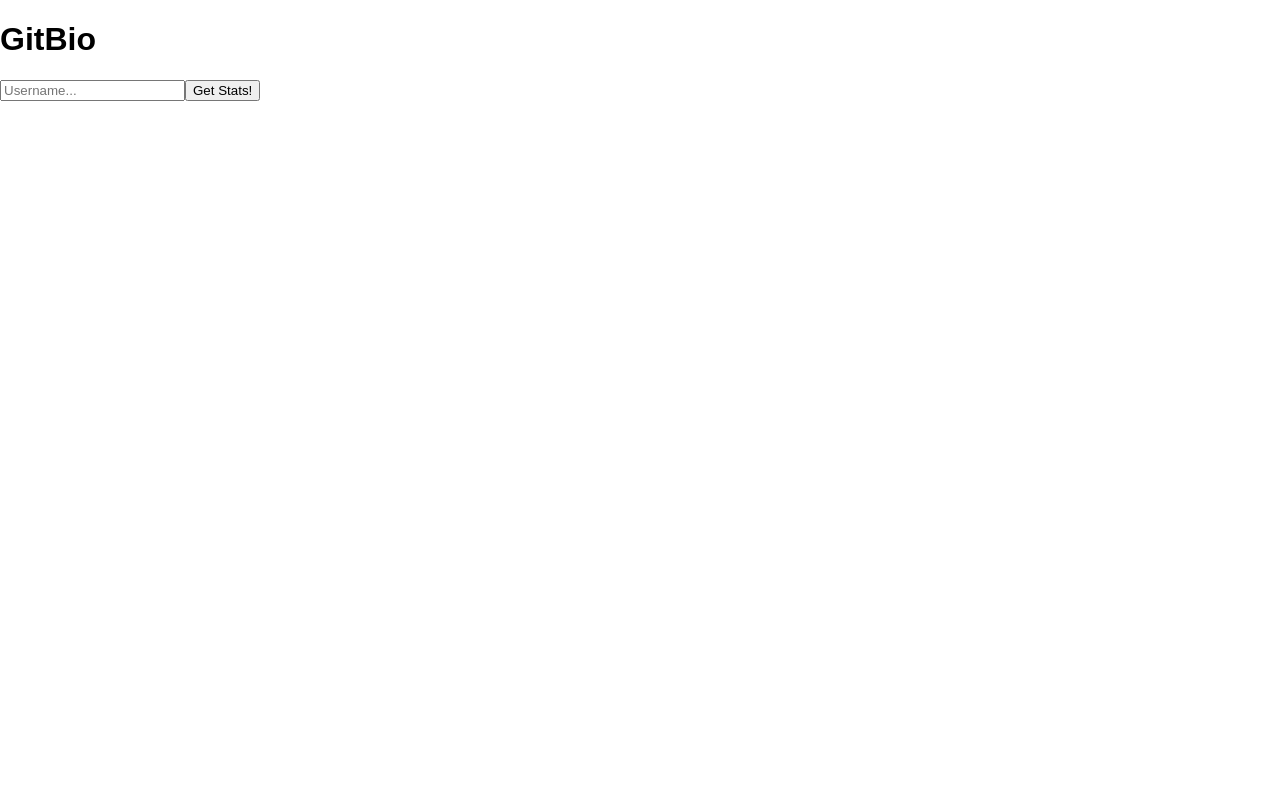
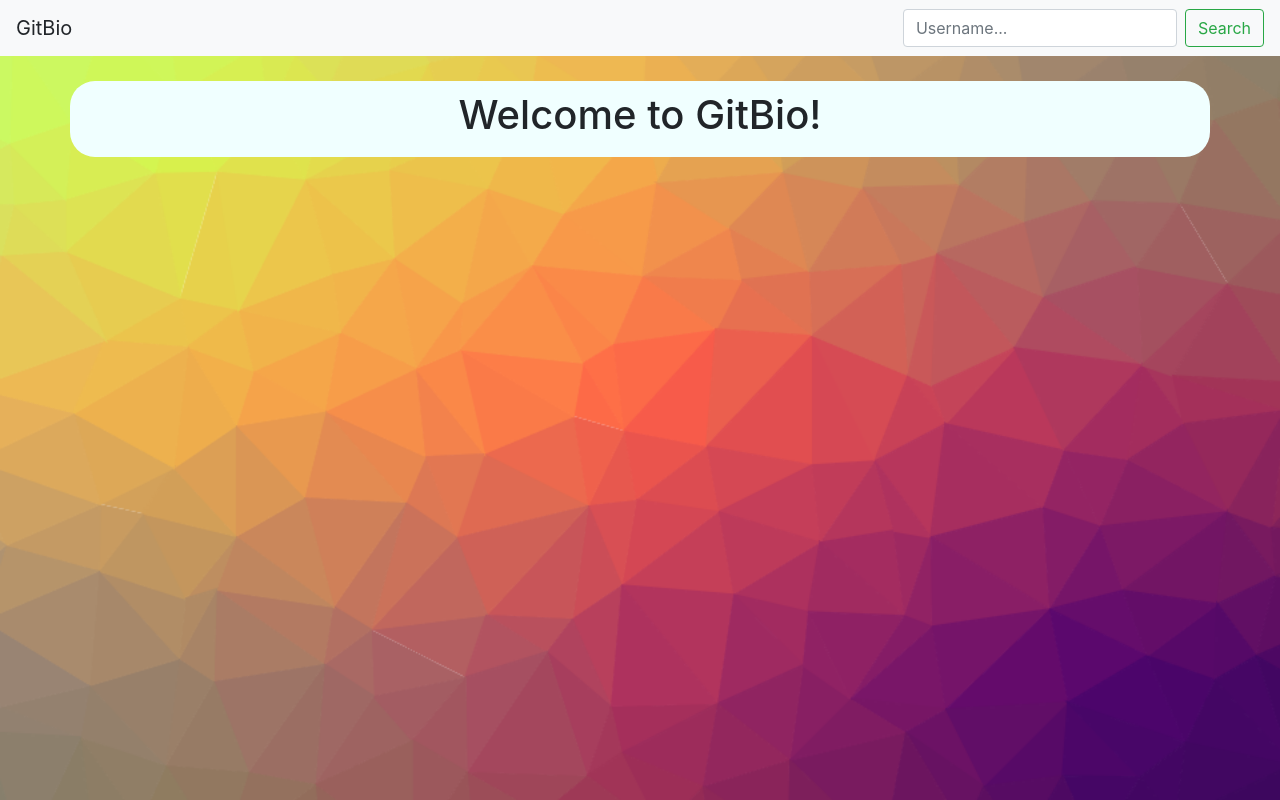
Before and after one commit to ykarim/gitbio, a React (Create React App) app: page / in a window 1280 px wide. Built offline with nearby package versions, Linux system fonts and the light colour scheme.

Commit message:
New layout
* Added bootstrap
* Added background image
* Added default greeting upon website first load
* Display collected user information
* Replaced Form with navbar search form

```diff
--- a/package.json
+++ b/package.json
@@ -3,6 +3,8 @@
   "version": "0.1.0",
   "private": true,
   "dependencies": {
+    "animate.css": "^3.7.0",
+    "bootstrap": "^4.1.3",
     "react": "^16.4.1",
     "react-dom": "^16.4.1",
     "react-scripts": "1.1.4"
--- a/src/App.css
+++ b/src/App.css
@@ -0,0 +1,33 @@
+.wrapper {
+
+}
+
+.container {
+    background: azure;
+
+    border-radius: 25px;
+    margin-top: 25px;
+    padding: 10px;
+}
+
+.container > .row > .col-sm-12 {
+    margin: auto;
+    text-align: center;
+}
+
+.profileImg {
+    display: block;
+    margin-left: auto;
+    margin-right: auto;
+    margin-bottom: 20px;
+
+    height: 150px;
+    width: 150px;
+}
+
+.numericalData {
+    padding: 20px;
+
+    margin: auto;
+    text-align: center;
+}
--- a/src/App.js
+++ b/src/App.js
@@ -1,6 +1,5 @@
 import React, { Component } from 'react';
 import './App.css';
-import Titles from "./components/Titles";
 import Form from "./components/Form";
 import Profile from "./components/Profile";
 
@@ -17,9 +16,9 @@ class App extends Component {
         const username = e.target.elements.username.value;
         if (username) {
             const userBioData = await this.getUserBioInfo(username);
+            if (userBioData.username) {
                 const userRepoData = await this.getUserRepoInfo(username);
 
-            if (userBioData.username) {
                 this.setState({
                     user: userBioData,
                     repos: userRepoData,
@@ -30,7 +29,7 @@ class App extends Component {
                 this.setState({
                     user: undefined,
                     repos: undefined,
-                    error: "User not found"
+                    error: userBioData.error
                 });
             }
         } else {
@@ -46,19 +45,26 @@ class App extends Component {
         const api_call = await fetch(`https://api.github.com/users/${username}`);
         const data = await api_call.json();
 
+        if (data.id) {
+
             return {
+                avatar: data.avatar_url,
+                name: data.name,
                 username: data.login,
-            avatar: data.avatar_url,
                 url: data.html_url,
-            name: data.name,
                 bio: data.bio,
                 type: data.type,
                 repo_count: data.public_repos,
                 followers: data.followers,
                 following: data.following,
-            created: data.created_at,
-            updated: data.updated_at,
+                created: new Date(data.created_at).toLocaleString(),
+                updated: new Date(data.updated_at).toLocaleString(),
             };
+        } else {
+            return {
+                error: data.message
+            }
+        }
     }
 
     getUserRepoInfo = async (username) => {
@@ -86,10 +92,17 @@ class App extends Component {
 
     render() {
         return (
-            <div>
-                <Titles />
+            <div className="wrapper">
+                <nav className="navbar navbar-expand-sm navbar-light bg-light">
+                    <a className="navbar-brand">GitBio</a>
+                    <div className="collapse navbar-collapse" id="navbarSupportedContent">
+                        <ul className="navbar-nav ml-auto">
                             <Form getUserData={this.getUserData}/>
-                <Profile user={this.state.user} repos={this.state.repos}/>
+                        </ul>
+                    </div>
+                </nav>
+
+                <Profile user={this.state.user} repos={this.state.repos} error={this.state.error}/>
             </div>
         );
     }
--- a/src/components/Form.js
+++ b/src/components/Form.js
@@ -3,12 +3,11 @@ import React from "react";
 class Form extends React.Component {
     render () {
         return (
-            <div>
-                <form onSubmit={this.props.getUserData}>
-                    <input type="text" name="username" placeholder="Username..."></input>
-                    <button>Get Stats!</button>
-                </form>
-            </div>
+            <form className="form-inline" onSubmit={this.props.getUserData}>
+                <input className="form-control mr-sm-2" type="search" name="username" placeholder="Username..."
+                    aria-label="Search Username" />
+                <button className="btn btn-outline-success my-2 my-sm-0" type="submit">Search</button>
+            </form>
         );
     }
 }
--- a/src/components/Profile.js
+++ b/src/components/Profile.js
@@ -1,11 +1,65 @@
 import React from "react";
 
 class Profile extends React.Component {
+
     render () {
         return (
-            <div>
-                { this.props.user && this.props.user.avatar && <img src={this.props.user.avatar} alt="User Profile"/> }
-                { this.props.user && this.props.user.username && <h3>{this.props.user.username}</h3> }
+            <div className="container">
+                <div className="row">
+                    <div className="col-sm-12">
+                        {this.props.error &&
+                            <div className="alert alert-danger" role="alert">
+                                {this.props.error}
+                            </div>
+                        }
+
+                        {this.props.user ? (
+                            <div>
+                                <img src={this.props.user.avatar} alt="User Profile" className="rounded-circle profileImg"/>
+
+                                <h3>
+                                    {this.props.user.name} (<a href={this.props.user.url}>{this.props.user.username}</a>)
+                                </h3>
+                                <p>{this.props.user.bio}</p>
+
+                            </div>
+                        ) : (
+                            <div>
+                                <h1>Welcome to GitBio!</h1>
+                            </div>
+                        )}
+                    </div>
+                </div>
+
+                { this.props.user &&
+                    <div className="row numericalData">
+                        <div className="col-sm-4">
+                            <h4>{this.props.user.repo_count}</h4>
+                            <p className="caption">Repositories</p>
+                        </div>
+                        <div className="col-sm-4">
+                            <h4>{this.props.user.followers}</h4>
+                            <p className="caption">Followers</p>
+                        </div>
+                        <div className="col-sm-4">
+                            <h4>{this.props.user.following}</h4>
+                            <p className="caption">Following</p>
+                        </div>
+                    </div>
+                }
+
+                { this.props.user &&
+                    <div className="row numericalData">
+                        <div className="col-sm-6">
+                            <h4>{this.props.user.created}</h4>
+                            <p className="caption">Created On</p>
+                        </div>
+                        <div className="col-sm-6">
+                            <h4>{this.props.user.updated}</h4>
+                            <p className="caption">Updated On</p>
+                        </div>
+                    </div>
+                }
             </div>
         );
     }
--- a/src/index.css
+++ b/src/index.css
@@ -2,4 +2,7 @@ body {
   margin: 0;
   padding: 0;
   font-family: sans-serif;
+
+  background: url("./img/bkg.png") no-repeat center center fixed;
+  background-size: cover;
 }
--- a/src/index.js
+++ b/src/index.js
@@ -1,6 +1,8 @@
 import React from 'react';
 import ReactDOM from 'react-dom';
 import './index.css';
+import 'bootstrap/dist/css/bootstrap.min.css';
+import './App.css'
 import App from './App';
 import registerServiceWorker from './registerServiceWorker';
 
```
Also changed, not shown: src/img/bkg.png (added), 1 other file (tests, documents, lock files or other folders). Lines whose indentation alone changed are shown as unchanged.
